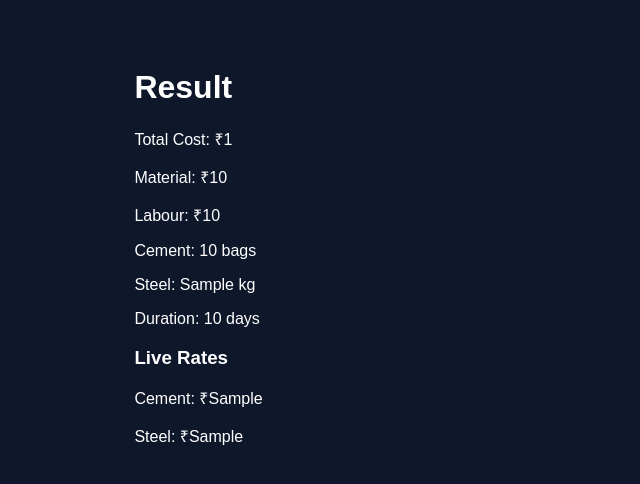
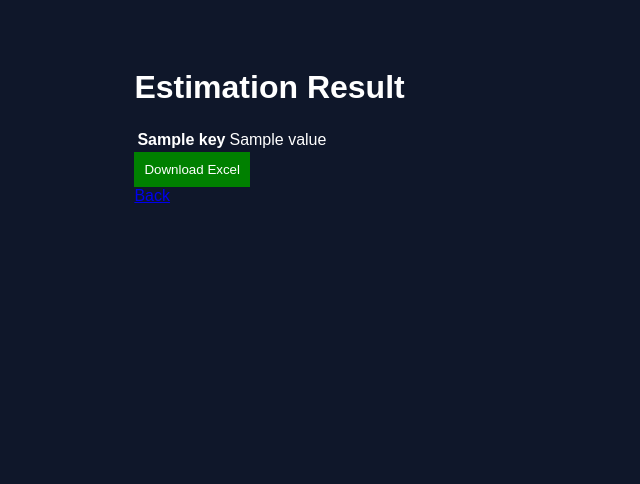
Before and after one commit to easywriter21/sajals-estimator-backend, a FastAPI app: template templates/result.html in a window 1280 px wide. Shown: the top 484 px of the page, without its empty margins (0-640 px from the left). Run offline with FastAPI, Linux system fonts and the light colour scheme; the template is opened without the code that fills it: most values are stand-ins (such as "Sample title", 1, 10 or a date in 2020).

Commit message:
Update result.html

```diff
--- a/templates/result.html
+++ b/templates/result.html
@@ -1,27 +1,28 @@
 <!DOCTYPE html>
 <html>
 <head>
-<link rel="stylesheet" href="/static/style.css">
+    <title>Result</title>
+    <link rel="stylesheet" href="/static/style.css">
 </head>
 <body>
 
 <div class="container">
+    <h1>Estimation Result</h1>
 
-<h1>Result</h1>
+    <table>
+        {% for key, value in result.items() %}
+        <tr>
+            <td><b>{{ key }}</b></td>
+            <td>{{ value }}</td>
+        </tr>
+        {% endfor %}
+    </table>
 
-<p>Total Cost: ₹{{ result.total_cost }}</p>
-<p>Material: ₹{{ result.material_cost }}</p>
-<p>Labour: ₹{{ result.labour_cost }}</p>
+    <form action="/download-excel/" method="post">
+        <button>Download Excel</button>
+    </form>
 
-<p>Cement: {{ result.cement_bags }} bags</p>
-<p>Steel: {{ result.steel_kg }} kg</p>
-
-<p>Duration: {{ result.duration_days }} days</p>
-
-<h3>Live Rates</h3>
-<p>Cement: ₹{{ result.rates.cement_per_bag }}</p>
-<p>Steel: ₹{{ result.rates.steel_per_kg }}</p>
-
+    <a href="/">Back</a>
 </div>
 
 </body>
```
